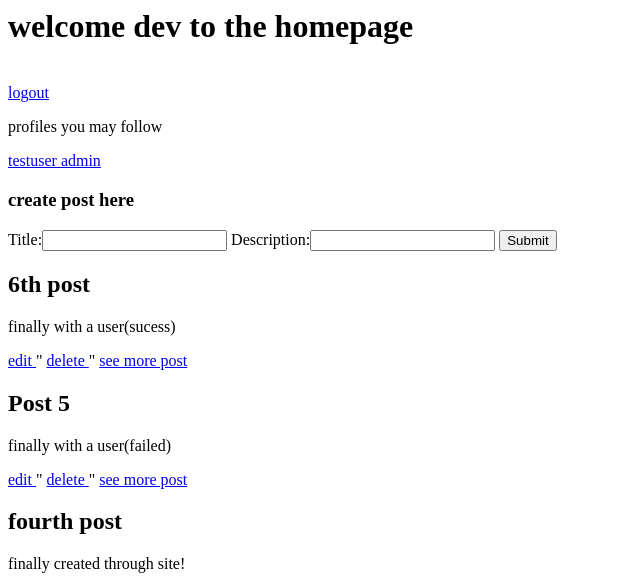
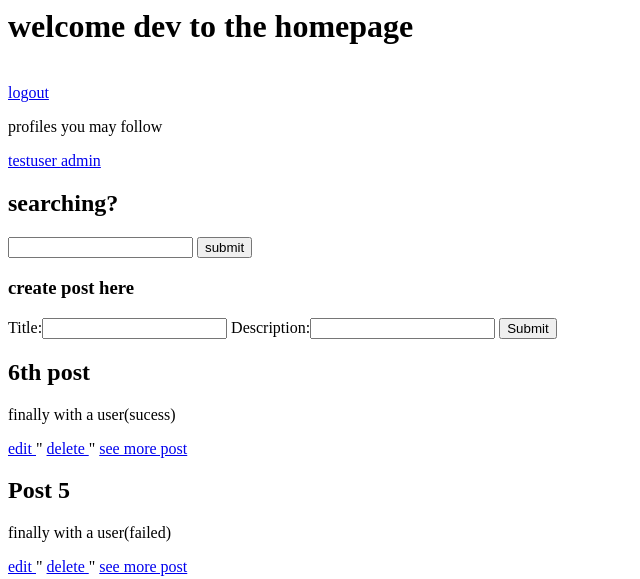
Before and after one commit to ChilloutGeek/django-smclone, a Django app: page /home in a window 1280 px wide. Shown: the top 579 px of the page, without its empty margins (0-640 px from the left). Run offline with Django 3.2, Linux system fonts and the light colour scheme; a user stored in the database is signed in; data comes from the database, SQL or seed files in the repository.

Commit message:
with title search

```diff
--- a/feed/views.py
+++ b/feed/views.py
@@ -17,6 +17,14 @@ def homefeed(request):
         posts = Post.objects.filter(author__in=following)
 
         form = PostForm()
+
+        if request.method == "GET":
+
+            search_text = request.GET.get('search_box', None)
+
+            if search_text:
+                posts = Post.objects.filter(title__contains=search_text)
+
 
         if request.method == "POST":
             form = PostForm(request.POST)
--- a/templates/feed/homefeed.html
+++ b/templates/feed/homefeed.html
@@ -11,6 +11,11 @@
 
 {% endfor %}
 
+<h2> searching? </h2>
+<form type="GET" action=''>
+    <input id ="search_box" type="text" name="search_box">
+    <button id="search_submit" type="submit">submit</button>
+</form>
 <h3> create post here </h3>
 <form method ="POST" action="/home">
     {% csrf_token %}
```
